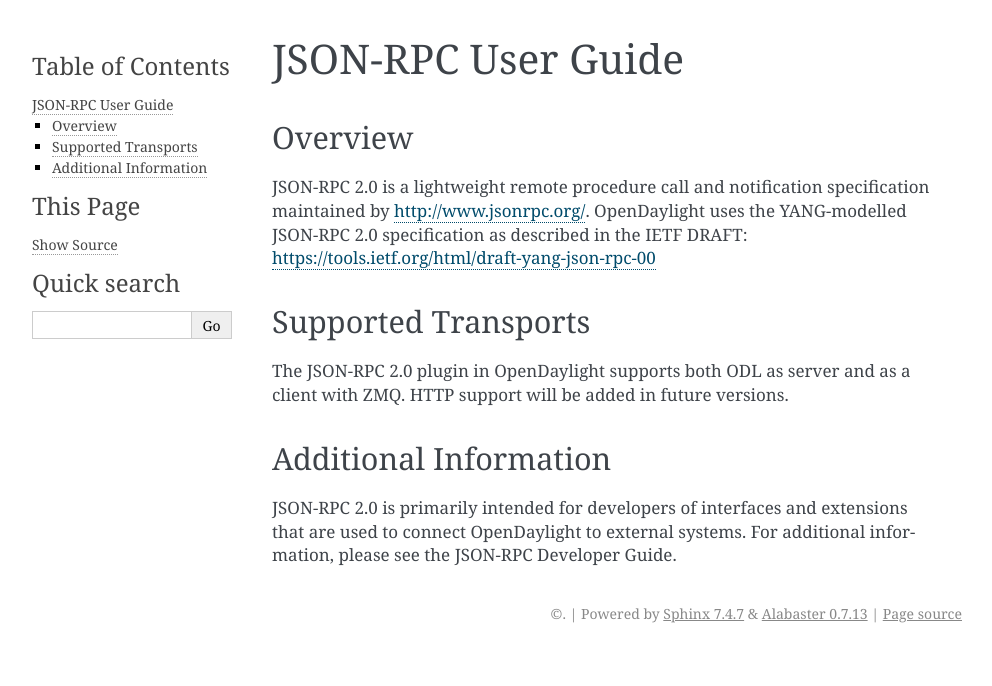
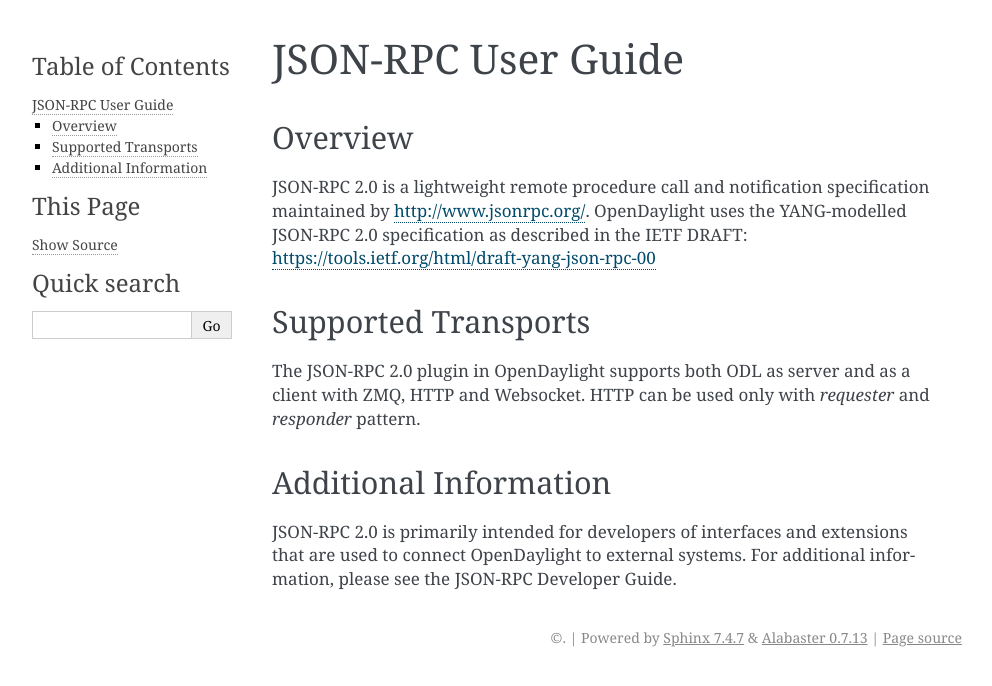
Before and after one commit to opendaylight/jsonrpc, a Sphinx documentation site: the page built from docs/user-guide.rst, in a window 1280 px wide. Shown: the top 686 px of the page, without its empty margins (148-1140 px from the left). Built offline with Sphinx 7.4.7, drawn with Linux system fonts in a browser that asks for light colours.

Commit message:
Minor update to documentation
* Correct heading in dev. guide
* Update list of supported transport protocols

Change-Id: I33c415d35e66946888a7e67b62f77de8b59374f4
Signed-off-by: Richard Kosegi <richard.kosegi@gmail.com>

```diff
--- a/docs/user-guide.rst
+++ b/docs/user-guide.rst
@@ -15,8 +15,8 @@ Supported Transports
 --------------------
 
 The JSON-RPC 2.0 plugin in OpenDaylight supports both ODL as server
-and as a client with ZMQ. HTTP support will be added in future
-versions.
+and as a client with ZMQ, HTTP and Websocket. HTTP can be used only with
+`requester` and `responder` pattern.
 
 Additional Information
 ----------------------
```
Also changed, not shown: docs/dev-guide.rst (+4 -4 lines).
